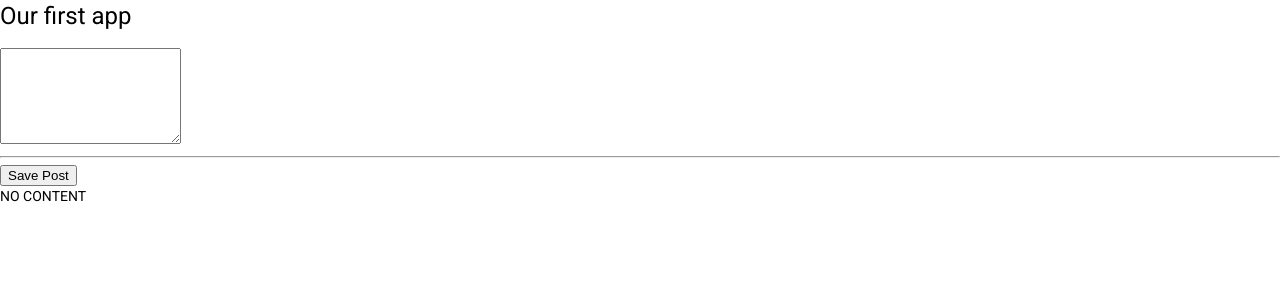
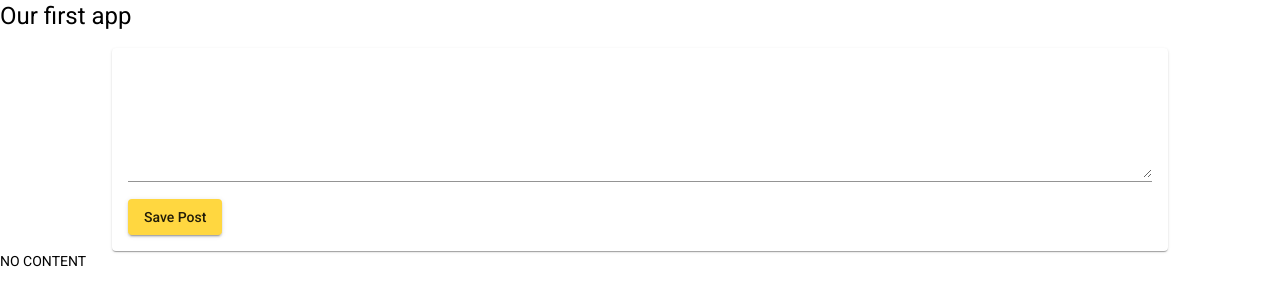
Before and after one commit to UnseelieDad/MEAN-Stack-Post-App, an Angular app in the folder mean-project/: page / in a window 1280 px wide. Shown: the top 306 px of the page. Built offline with nearby package versions, Linux system fonts and the light colour scheme.

Commit message:
Styling post-create

```diff
--- a/mean-project/src/app/posts/post-create/post-create.component.css
+++ b/mean-project/src/app/posts/post-create/post-create.component.css
@@ -0,0 +1,9 @@
+mat-card {
+    width: 80%;
+    margin: auto;
+}
+
+mat-form-field,
+textarea {
+    width: 100%;
+}
--- a/mean-project/src/app/posts/post-create/post-create.component.html
+++ b/mean-project/src/app/posts/post-create/post-create.component.html
@@ -1,8 +1,15 @@
-<!-- User input for a new post -->
-<!-- Use ngModel for two-way binding -->
-<textarea rows="6" [(ngModel)]="enteredValue"></textarea>
-<hr>
-<!-- Button for saving a post -->
-<button (click)="onAddPost()">Save Post</button>
+<mat-card>
+    <mat-form-field>
+        <!-- User input for a new post -->
+        <!-- Use ngModel for two-way binding -->
+        <textarea matInput rows="6" [(ngModel)]="enteredValue"></textarea>
+    </mat-form-field>
+    <!-- Button for saving a post -->
+    <button
+        mat-raised-button
+        (click)="onAddPost()"
+        color="accent">
+    Save Post</button>
+</mat-card>
 <!-- Output message on saving post -->
 <p>{{ newPost }}</p>
```
Also changed, not shown: mean-project/src/app/app.module.ts (+7 -1 lines).
